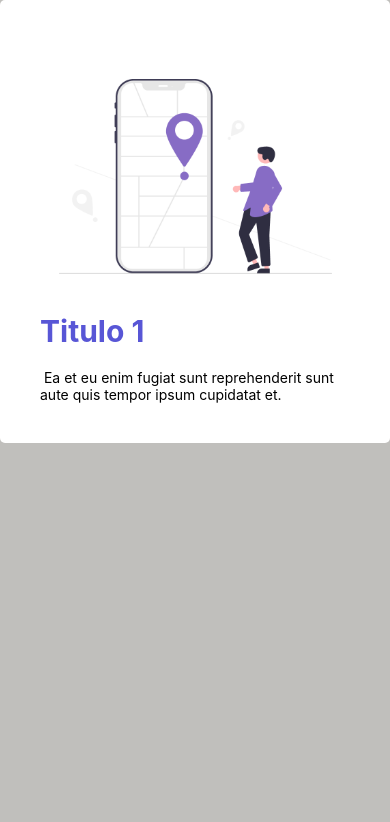
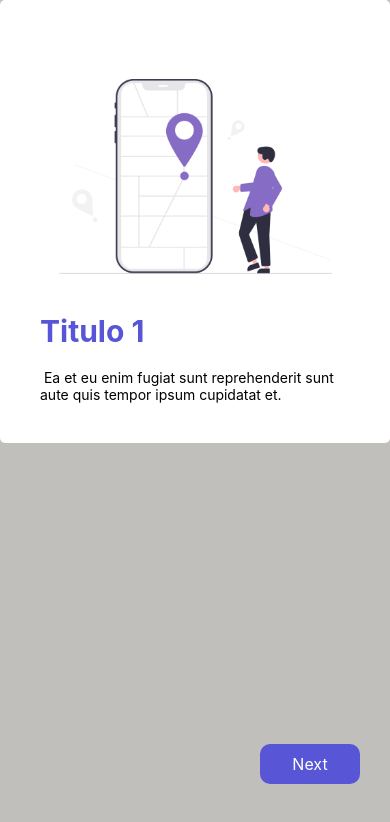
Before and after one commit to yerytech/menu-app, a React Native app: screen /SlidesScreen in a window 390 px wide. Shown: the top 822 px of the page. Built offline with nearby package versions, Linux system fonts and the light colour scheme.

Commit message:
feat: add button  to change slide

```diff
--- a/src/presentation/screens/ui/SlidesScreen.tsx
+++ b/src/presentation/screens/ui/SlidesScreen.tsx
@@ -11,6 +11,7 @@ import {
   SafeAreaInsetsContext,
   useSafeAreaInsets,
 } from "react-native-safe-area-context";
+import { Button } from "../../components/ui/Button";
 
 interface Slide {
   title: string;
@@ -48,6 +49,12 @@ export const SlidesScreen = () => {
         renderItem={({ item }) => <SlideItem item={item} />}
         pagingEnabled
         scrollEnabled={false}
+      />
+
+      <Button
+        style={{ position: "absolute", bottom: 60, right: 30, width: 100 }}
+        text="Next"
+        onPress={() => {}}
       />
     </View>
   );
```
